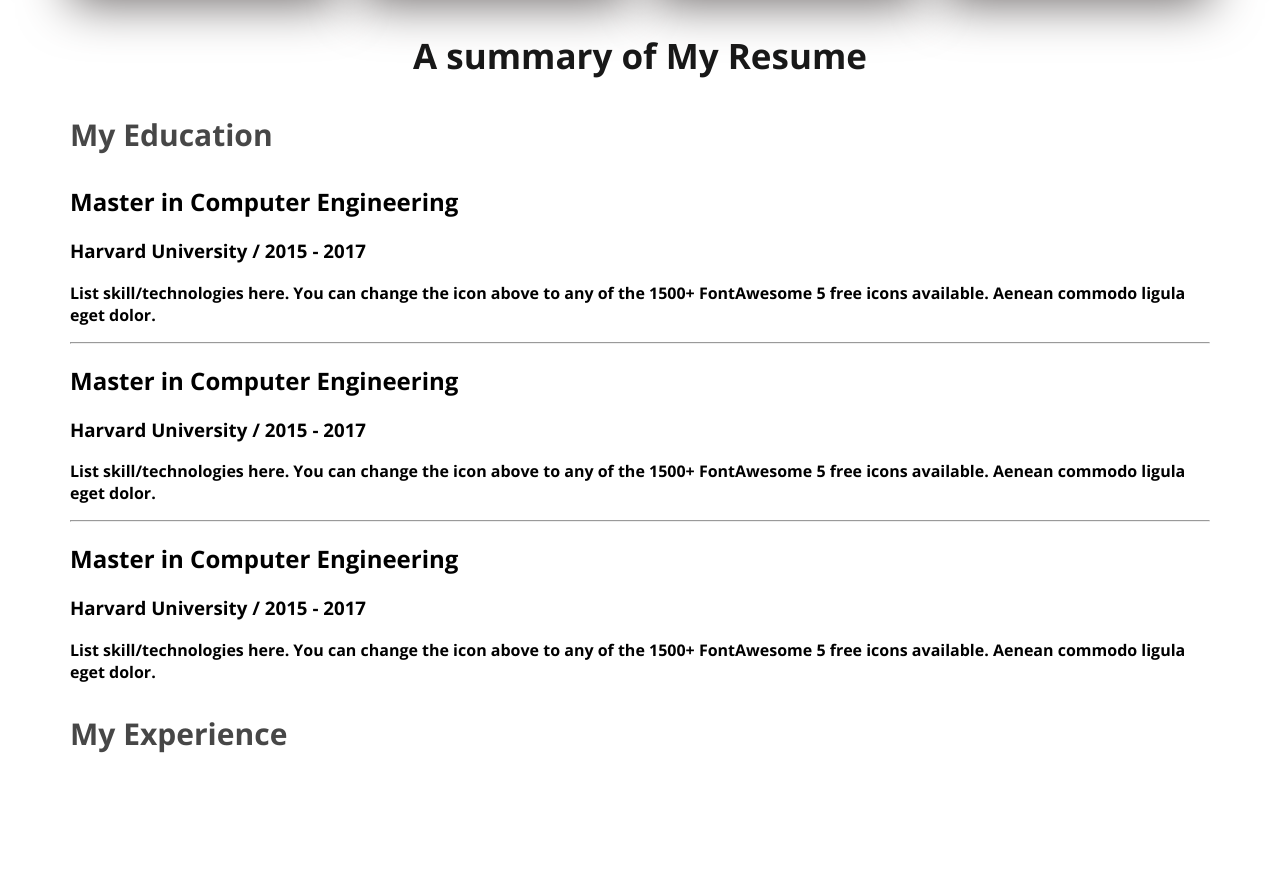
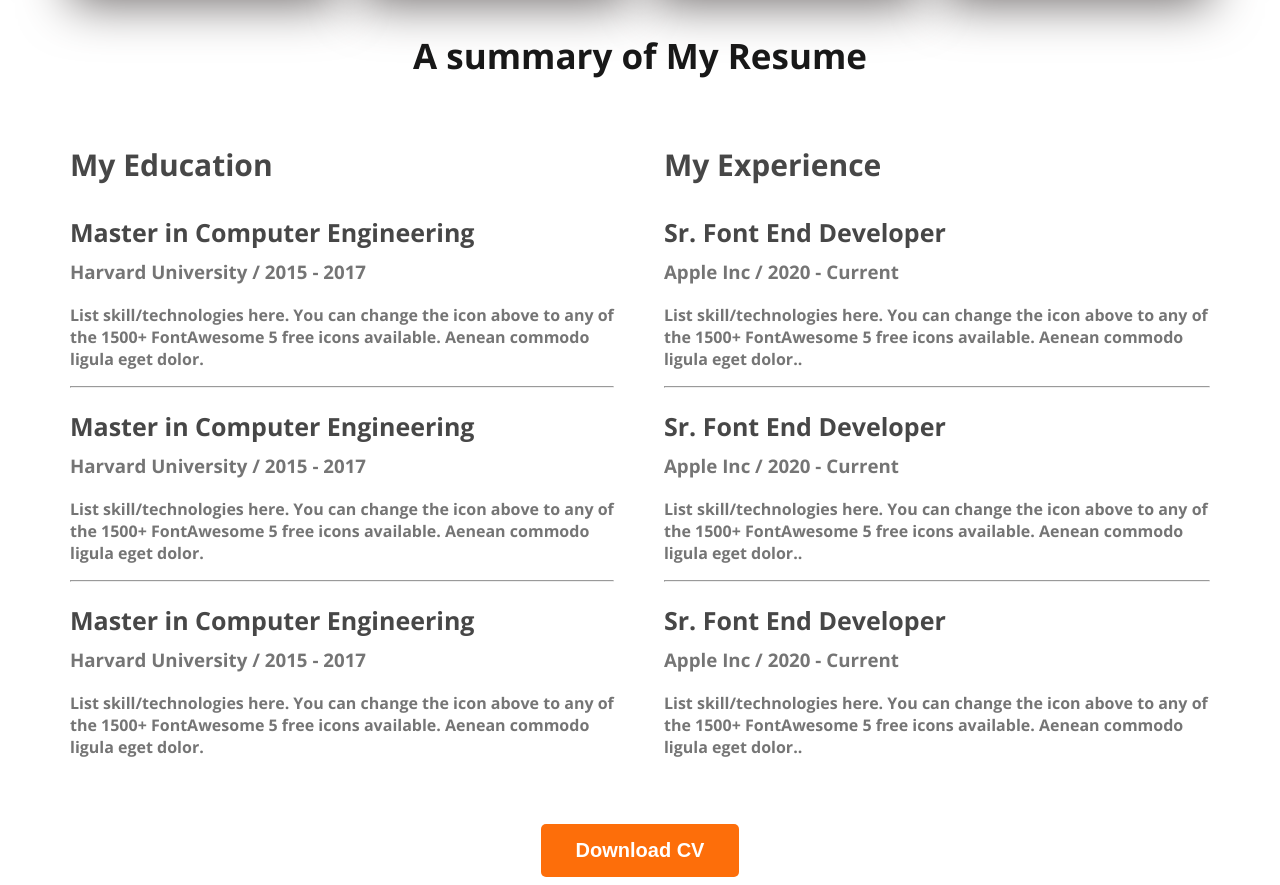
Before and after one commit to AbdurRahim120/Coder-portfulio, a plain HTML site: page index.html in a window 1280 px wide. Shown: the part 2143-3028 px from the top of the page. Before the commit the page ends 2927 px from the top, so only its background shows below. Drawn offline with nearby package versions, Linux system fonts and the light colour scheme.

Commit message:
finished the resume section

```diff
--- a/index.html
+++ b/index.html
@@ -113,8 +113,8 @@
         <h3 class="section-title">
           A summary of My Resume
         </h3>
-        <div class="resume-comtainer">
-          <!-- .resume-colume*2>h3.resume-colume-title -->
+        <!-- .resume-colume*2>h3.resume-colume-title -->
+        <div class="resume-container">
           <div class="resume-colume">
             <h3 class="resume-colume-title">My Education</h3>
 
@@ -138,12 +138,34 @@
               <p class="resume-item-description">List skill/technologies here. You can change the icon above
                 to any of the 1500+ FontAwesome 5 free icons available. Aenean commodo ligula eget dolor.</p>
             </div>
-
-
           </div>
           <div class="resume-colume">
             <h3 class="resume-colume-title">My Experience</h3>
+
+            <div class="resume-item">
+              <h2 class="resume-item-title">Sr. Font End Developer</h2>
+              <h3 class="resume-item-institute">Apple Inc / 2020 - Current</h3>
+              <p class="resume-item-description">List skill/technologies here. You can change the icon above
+                to any of the 1500+ FontAwesome 5 free icons available. Aenean commodo ligula eget dolor..</p>
+            </div>
+            <hr>
+            <div class="resume-item">
+              <h2 class="resume-item-title">Sr. Font End Developer</h2>
+              <h3 class="resume-item-institute">Apple Inc / 2020 - Current</h3>
+              <p class="resume-item-description">List skill/technologies here. You can change the icon above
+                to any of the 1500+ FontAwesome 5 free icons available. Aenean commodo ligula eget dolor..</p>
+            </div>
+            <hr>
+            <div class="resume-item">
+              <h2 class="resume-item-title">Sr. Font End Developer</h2>
+              <h3 class="resume-item-institute">Apple Inc / 2020 - Current</h3>
+              <p class="resume-item-description">List skill/technologies here. You can change the icon above
+                to any of the 1500+ FontAwesome 5 free icons available. Aenean commodo ligula eget dolor..</p>
+            </div>
           </div>
+        </div>
+        <div class="download-cv">
+          <button class="btn-primary">Download CV</button>
         </div>
       </section>
     </main>
--- a/style.css
+++ b/style.css
@@ -22,14 +22,14 @@ body {
   padding: 15px 35px;
 }
 
-.section-title{
+.section-title {
   color: #181818;
   text-align: center;
   font-size: 35px;
   font-weight: 700;
 }
 
-.section-description{
+.section-description {
   color: #757575;
   text-align: center;
   font-size: 18px;
@@ -60,7 +60,7 @@ nav a {
 /* header related styles  */
 .header {
   background-color: #fff8f3;
-  background-image: url('/img/header_bg.png');
+  background-image: url("/img/header_bg.png");
   background-repeat: no-repeat;
   background-position: bottom right;
 }
@@ -72,20 +72,20 @@ nav a {
   justify-content: space-between;
 }
 
-.banner-content{
+.banner-content {
   max-width: 500px;
 }
 
-.banner .profile-pic{
+.banner .profile-pic {
   width: 500px;
 }
 
-.banner-greeting{
+.banner-greeting {
   font-size: 45px;
   color: #474747;
   margin-bottom: 0;
 }
-.banner-title{
+.banner-title {
   font-size: 85px;
   font-weight: 700;
   margin-top: 5px;
@@ -94,56 +94,78 @@ margin-bottom: 20px;
 
 /* main start  */
 
- main{
+main {
   max-width: 1140px;
   margin: 0 auto;
 }
 
- main scection{
+main scection {
   margin-top: 130px;
 }
 
 /* about start  */
-.about{
+.about {
   padding: 130px;
   border-radius: 10px;
   background: #fff8f3;
   margin: 130px 0;
   text-align: center;
 }
-.about-info-container{
-
+.about-info-container {
   display: flex;
   justify-content: space-around;
 }
 
-.about-info{
+.about-info {
   text-align: center;
 }
 
 /* skill related style  */
 
-#what-i-do{
+#what-i-do {
   padding: 30px 150px;
 }
 
-.skills-container{
+.skills-container {
   display: flex;
   gap: 24px;
 }
 
-.skill{
+.skill {
   padding: 30px;
   border-radius: 5px;
   background: #fff;
   box-shadow: 0 6px 50px 0 rgb(107, 102, 102);
-
 }
-.skill-description{
+.skill-description {
   color: #757575;
 }
-.resume-colume-title{
+/* reaume section style  */
+.resume-colume-title {
   color: #474747;
   font-size: 30px;
   font-weight: 700;
 }
+.resume-container{
+  display: flex;
+  gap: 50px;
+}
+.resume-item-title {
+  color: #474747;
+  font-size: 25px;
+  font-family: 700;
+  margin-bottom: 10px;
+}
+.resume-item-institute{
+  margin-bottom: 20px;
+  margin-top: 0;
+}
+.resume-item-institute,
+.resume-item-description {
+  color: #757575;
+}
+
+.download-cv{
+  text-align: center;
+  margin-top: 50px;
+}
```
Lines whose indentation alone changed are shown as unchanged.
